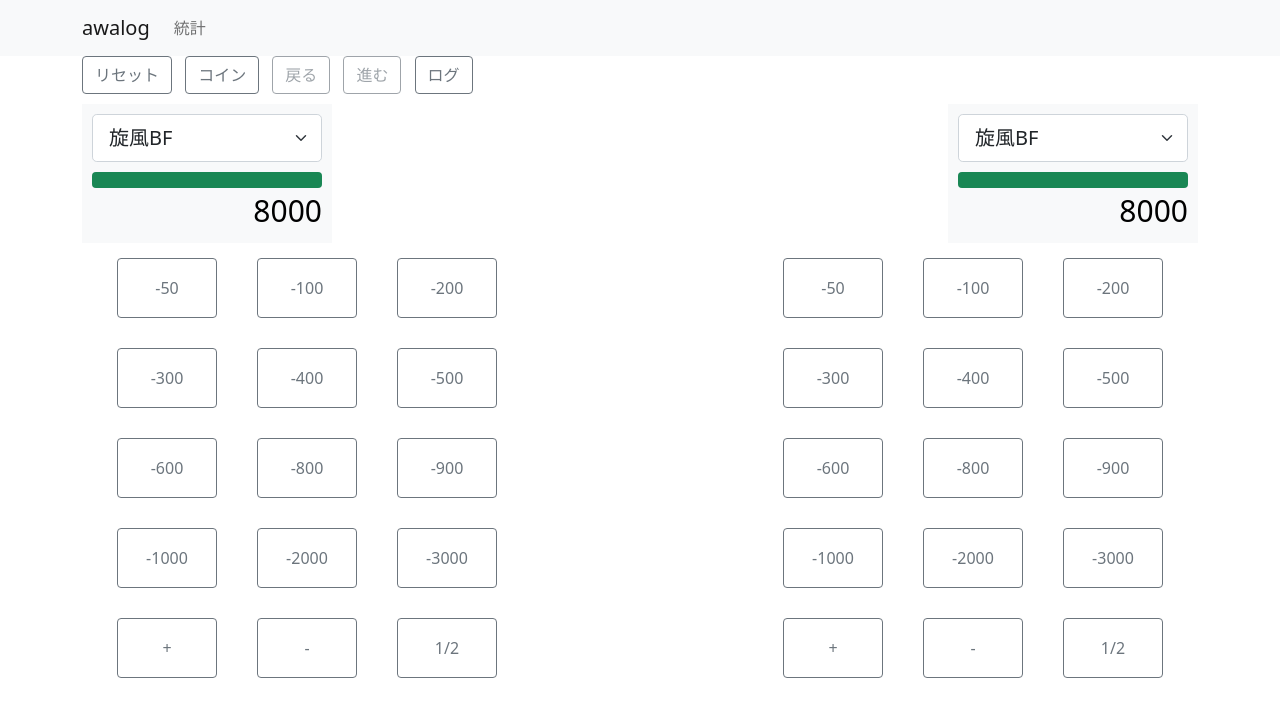
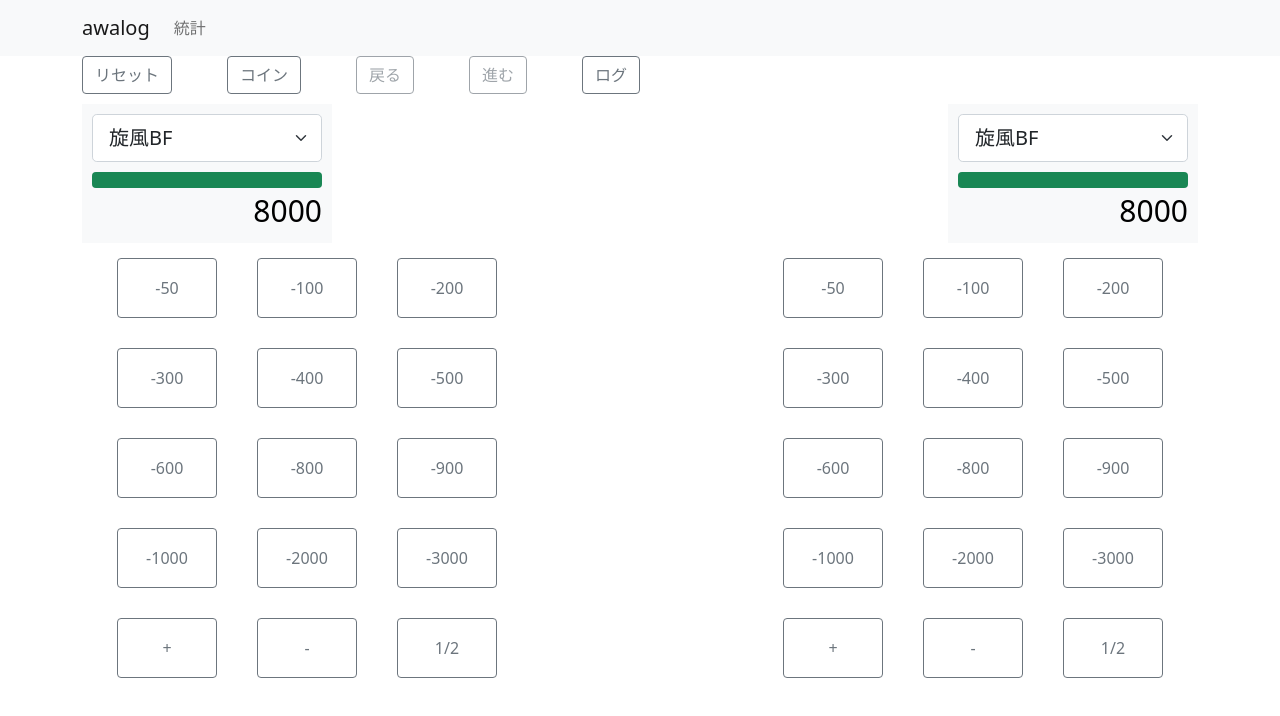
Before and after one commit to dateshi/awalog, a React (Create React App) app in the folder frontend/: page / in a window 1280 px wide. Shown: the top 716 px of the page. Built offline with nearby package versions, Linux system fonts and the light colour scheme.

Commit message:
デザイン修正

```diff
--- a/frontend/src/LP/style.scss
+++ b/frontend/src/LP/style.scss
@@ -1,5 +1,5 @@
 .toolbar {
-  width: 35%;
+  width: 50%;
   display: flex;
 	flex-direction: row;
 	justify-content: space-between;
@@ -12,7 +12,7 @@
 }
 
 .modal-player-name {
-  color: silver;
+  color: gray;
 }
 
 .modal-log-lp {
```
